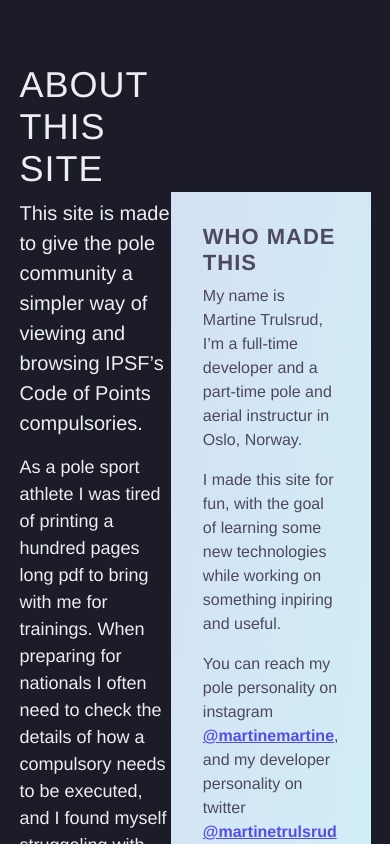
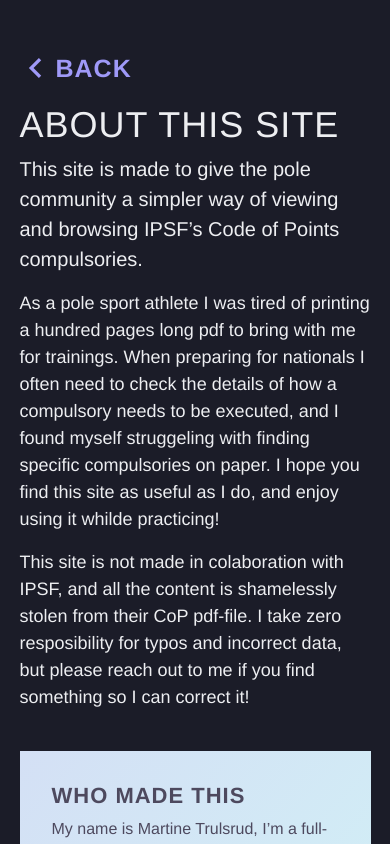
Before and after one commit to martinetruls/cop, a Vue app: page /about in a window 390 px wide. Shown: the top 844 px of the page. Built offline with nearby package versions, Linux system fonts and the light colour scheme; a web font is replaced by a local one.

Commit message:
Fixing about page for mobile

```diff
--- a/src/views/About.vue
+++ b/src/views/About.vue
@@ -70,10 +70,15 @@
   width: 90vw;
   max-width: 1000px;
   margin: auto;
-  padding: 64px 0;
+  padding: $ws-xxxl;
 
   display: flex;
   justify-content: space-between;
+
+  @media all and (max-width: 900px) {
+    flex-direction: column;
+    padding: $ws-m 0;
+  }
 }
 
 main {
@@ -84,6 +89,10 @@ main {
   color: $grey-15;
   font-weight: 300;
   font-size: 1.8rem;
+
+  @media all and (max-width: 900px) {
+    flex-direction: column;
+  }
 }
 
 aside {
@@ -100,6 +109,10 @@ aside {
   a {
     color: $purple-bright-darker;
     font-weight: 600;
+  }
+
+  @media all and (max-width: 900px) {
+    margin-top: $ws-l;
   }
 }
 
@@ -153,5 +166,16 @@ p {
   &:hover {
     background-color: $dark-mode-90;
   }
+
+  @media all and (max-width: 900px) {
+    margin-left: 0;
+    padding: 0;
+    padding-right: 0.8rem;
+    padding-bottom: $ws-m;
+
+    i {
+      margin-left: -4px;
+    }
+  }
 }
 </style>
```
